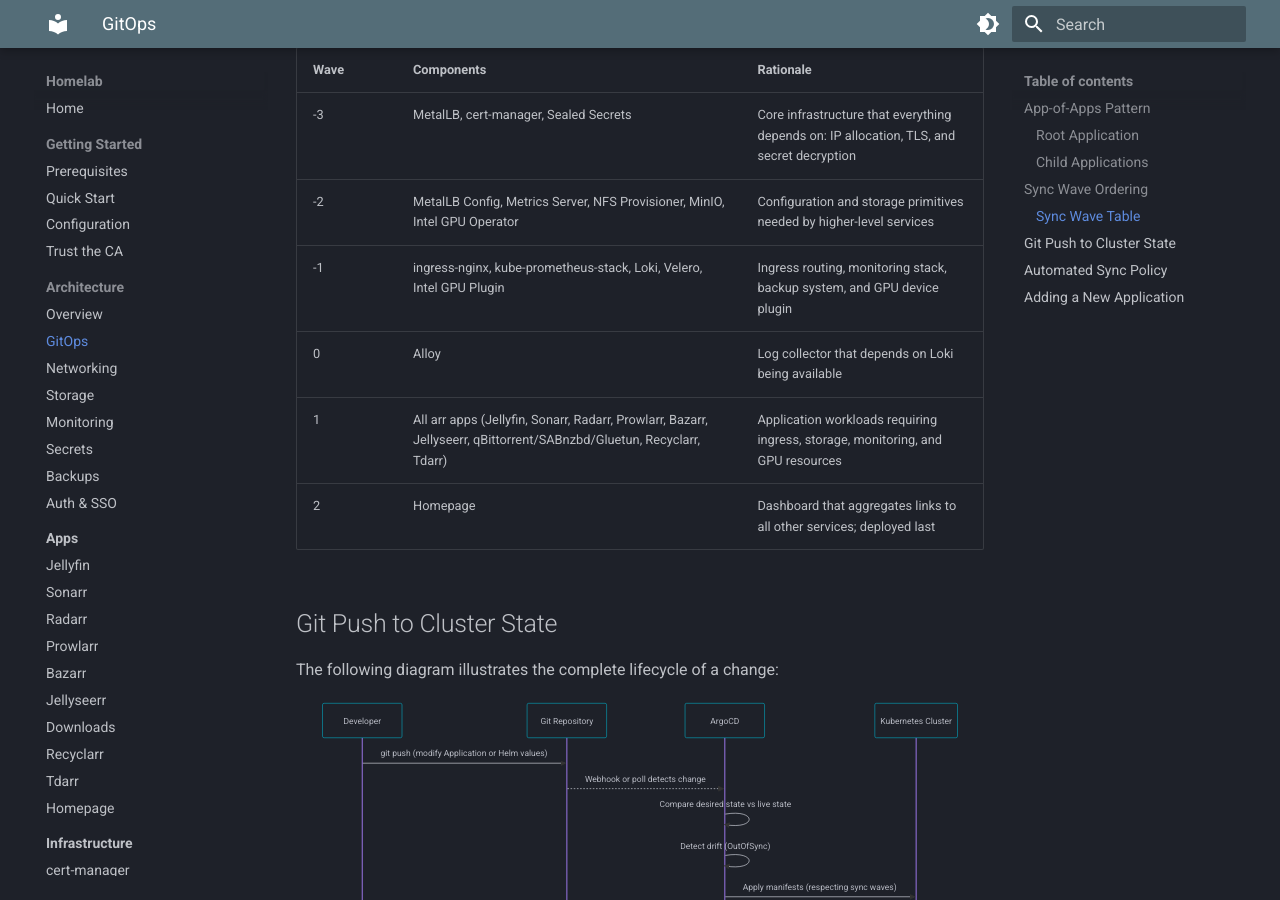
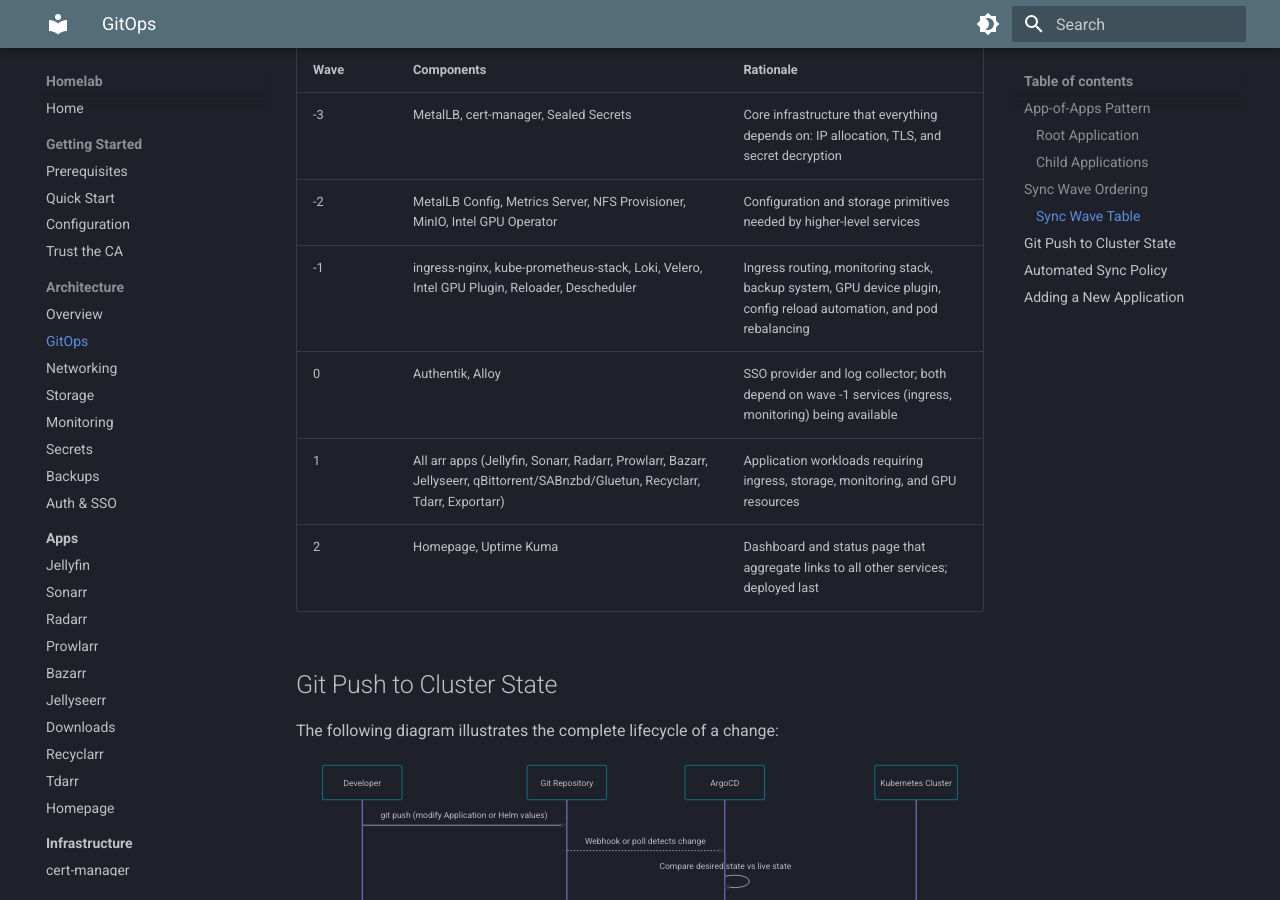
Before and after one commit to kyleseneker/homelab, an MkDocs documentation site: the page built from docs/architecture/gitops.md, in a window 1280 px wide and 900 px high, scrolled down 1495 px. Built offline with MkDocs 1.6.1 and Material for MkDocs 9.7.7, drawn with Linux system fonts in a browser that asks for light colours.

Commit message:
feat: add reloader, descheduler, exportarr, uptime-kuma, network policies, PDBs, and alerting improvements

```diff
--- a/docs/architecture/gitops.md
+++ b/docs/architecture/gitops.md
@@ -73,10 +73,10 @@
 |------|-----------|-----------|
 | -3 | MetalLB, cert-manager, Sealed Secrets | Core infrastructure that everything depends on: IP allocation, TLS, and secret decryption |
 | -2 | MetalLB Config, Metrics Server, NFS Provisioner, MinIO, Intel GPU Operator | Configuration and storage primitives needed by higher-level services |
-| -1 | ingress-nginx, kube-prometheus-stack, Loki, Velero, Intel GPU Plugin | Ingress routing, monitoring stack, backup system, and GPU device plugin |
-| 0 | Alloy | Log collector that depends on Loki being available |
-| 1 | All arr apps (Jellyfin, Sonarr, Radarr, Prowlarr, Bazarr, Jellyseerr, qBittorrent/SABnzbd/Gluetun, Recyclarr, Tdarr) | Application workloads requiring ingress, storage, monitoring, and GPU resources |
-| 2 | Homepage | Dashboard that aggregates links to all other services; deployed last |
+| -1 | ingress-nginx, kube-prometheus-stack, Loki, Velero, Intel GPU Plugin, Reloader, Descheduler | Ingress routing, monitoring stack, backup system, GPU device plugin, config reload automation, and pod rebalancing |
+| 0 | Authentik, Alloy | SSO provider and log collector; both depend on wave -1 services (ingress, monitoring) being available |
+| 1 | All arr apps (Jellyfin, Sonarr, Radarr, Prowlarr, Bazarr, Jellyseerr, qBittorrent/SABnzbd/Gluetun, Recyclarr, Tdarr, Exportarr) | Application workloads requiring ingress, storage, monitoring, and GPU resources |
+| 2 | Homepage, Uptime Kuma | Dashboard and status page that aggregate links to all other services; deployed last |
 
 ## Git Push to Cluster State
 
```
Also changed, not shown: docs/apps/jellyseerr.md (+4 -0 lines), docs/infrastructure/renovate.md (+2 -2 lines), docs/reference/repo-layout.md (+10 -3 lines), 15 other files.
